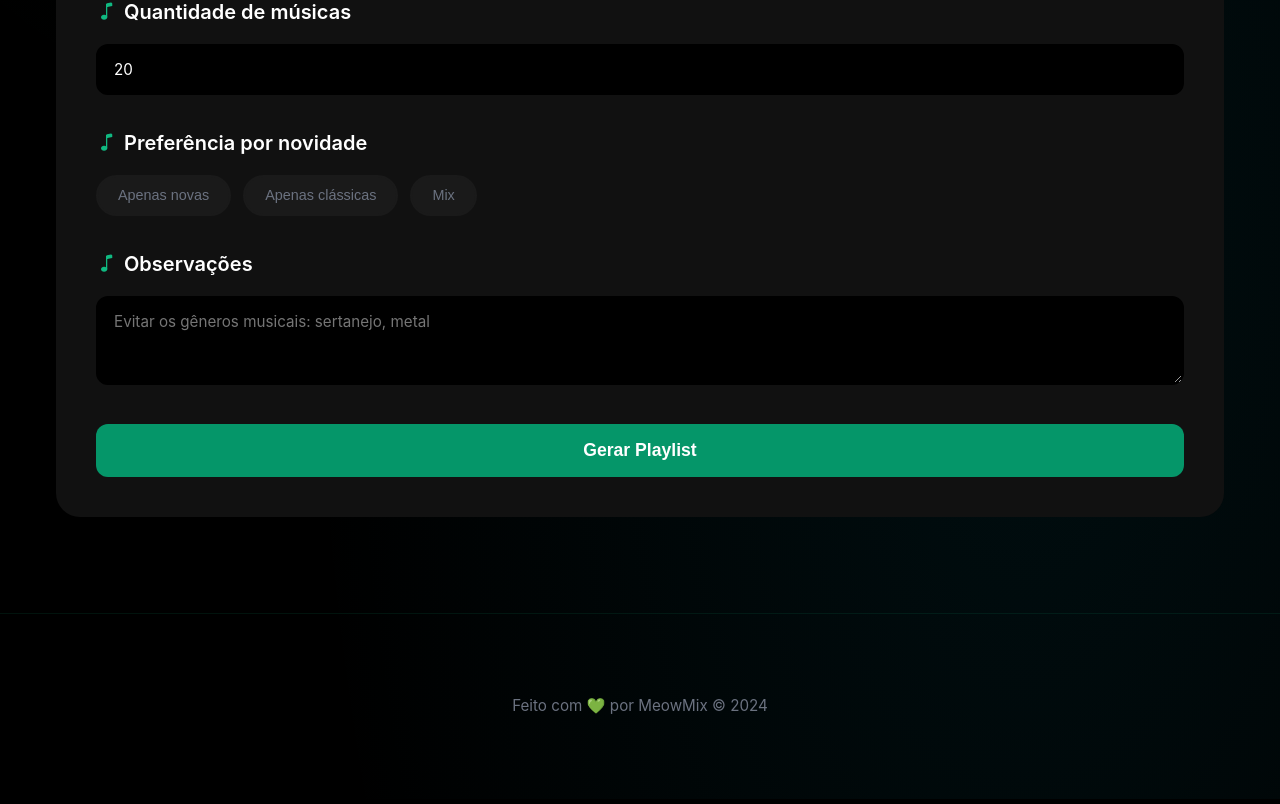
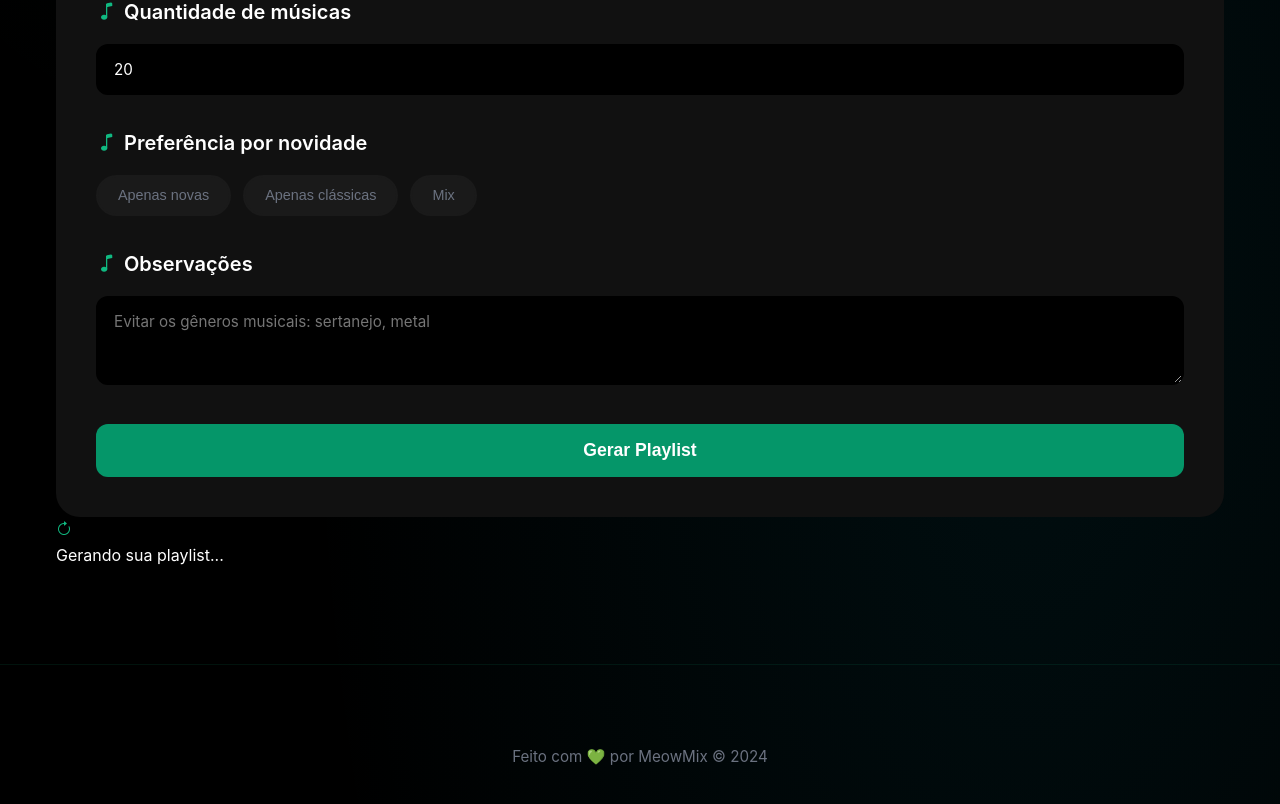
Before and after one commit to tainararcs/meow-mix, a React (Vite) app: page / in a window 1280 px wide. Shown: the part 1989-2793 px from the top of the page. Built offline with nearby package versions, Linux system fonts and the light colour scheme.

Commit message:
feat: Add loading state for playlist generation

```diff
--- a/src/components/Form.jsx
+++ b/src/components/Form.jsx
@@ -249,6 +249,13 @@ export default function Form({ setPlaylistCreated }) {
           <a href={playlistUrl} target="_blank" rel="noopener noreferrer">Abrir playlist no Spotify</a>
         </div>
       )}
+
+      { !playlistUrl && (
+        <div className="loading-container">
+          <i className="bi bi-arrow-clockwise loading-spinner"></i>
+          <p>Gerando sua playlist...</p>
+        </div>
+      )}
     </>
   );
 }
```
